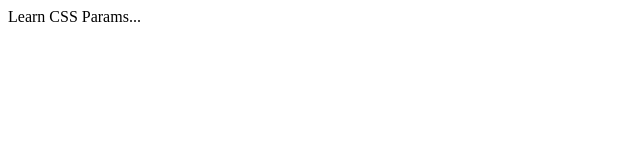
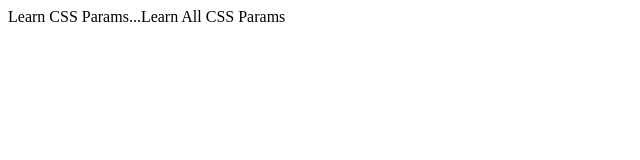
Before and after one commit to gmurad97/Flexible-Gallery, a plain HTML site: page index.html in a window 1280 px wide. Shown: the whole page, without its empty margins (0-640 px from the left). Drawn offline with Linux system fonts and the light colour scheme.

Commit message:
Update index.html

```diff
--- a/index.html
+++ b/index.html
@@ -7,6 +7,6 @@
     <title>Document</title>
 </head>
 <body>
-    Learn CSS Params...
+    Learn CSS Params...Learn All CSS Params
 </body>
 </html>
```
